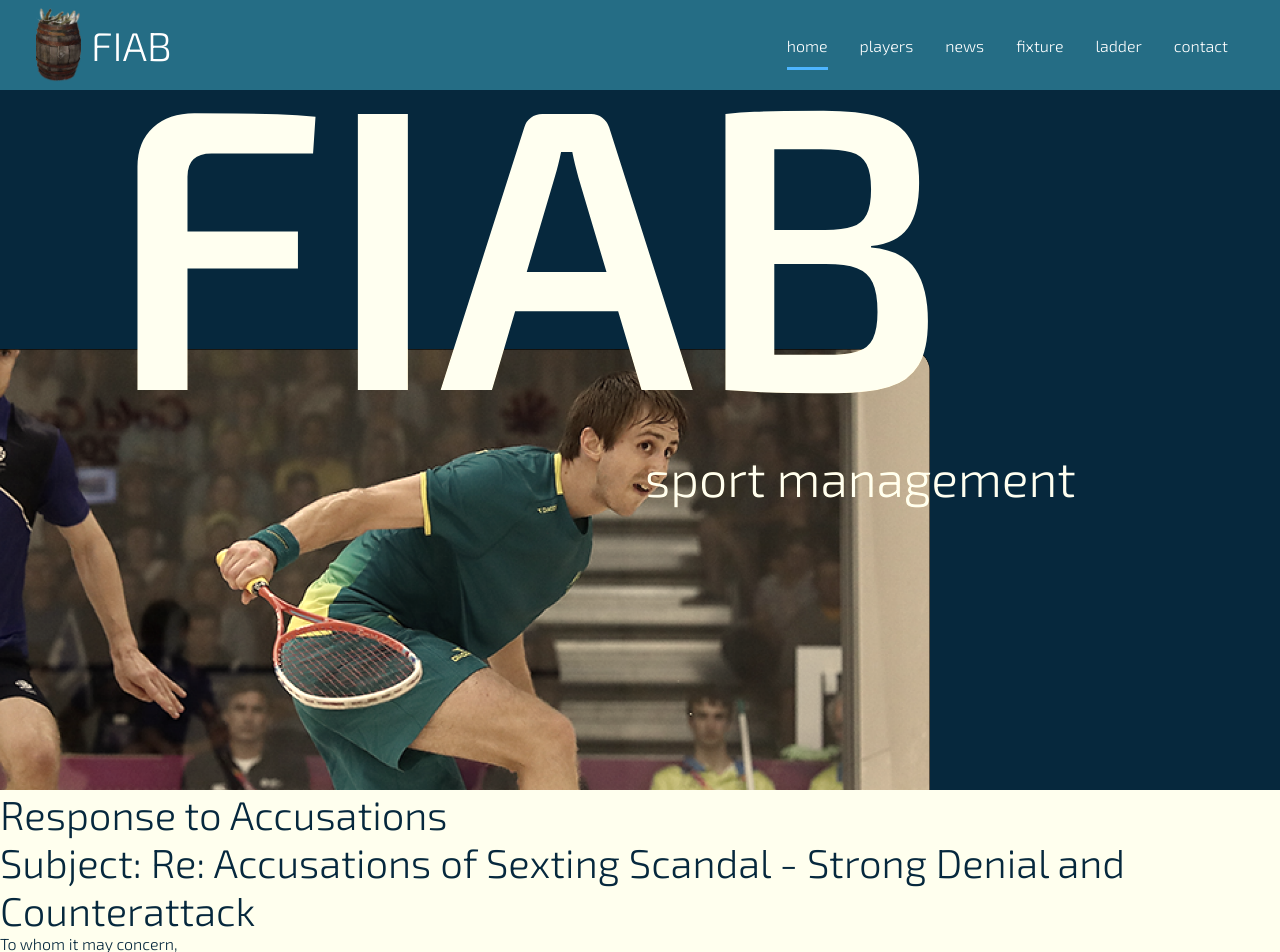
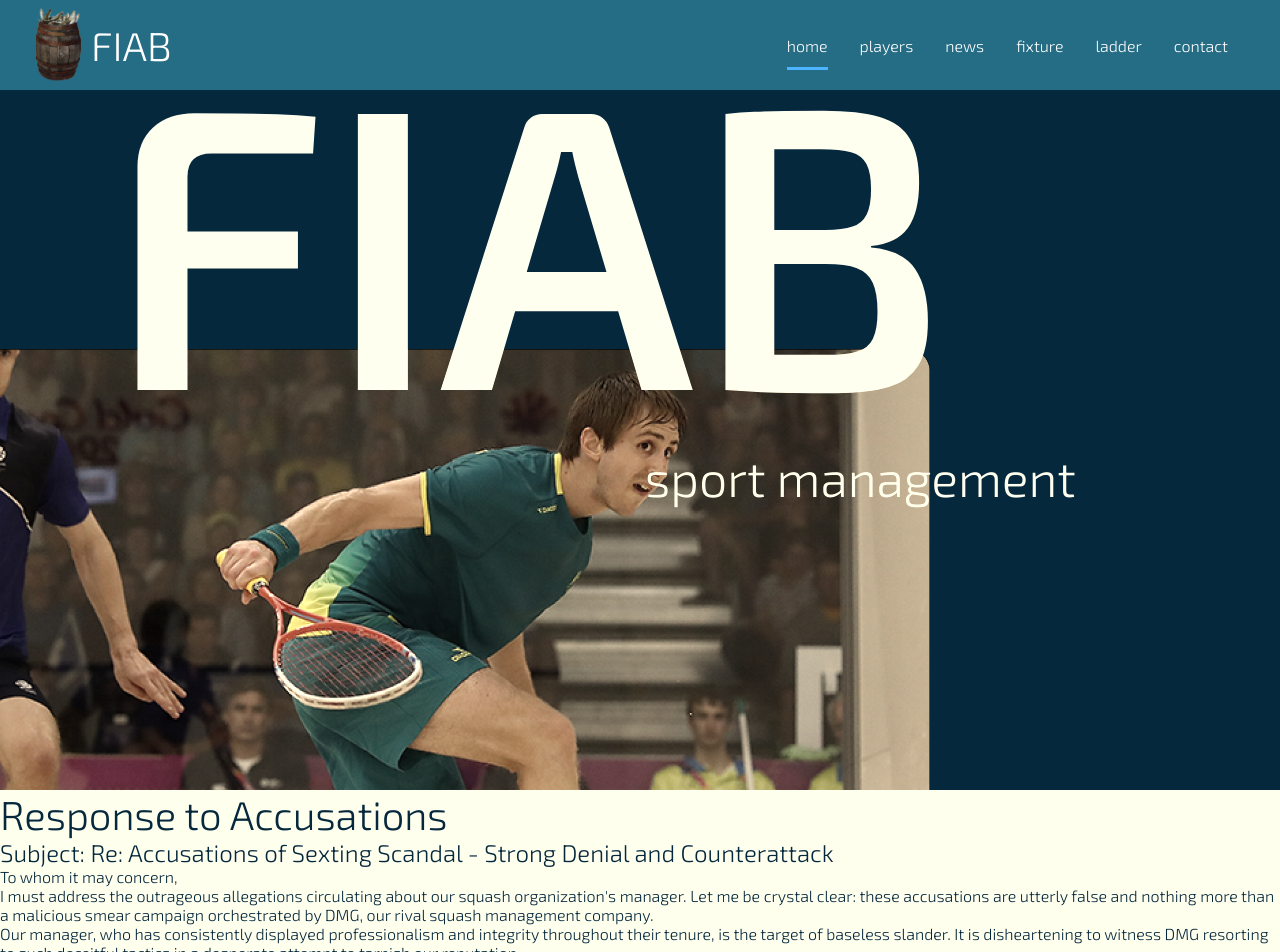
Before and after one commit to tomsshanley/fiab, a React (Create React App) app: page / in a window 1280 px wide. Shown: the top 952 px of the page. Built offline with nearby package versions, Linux system fonts and the light colour scheme.

Commit message:
Update Players.jsx

```diff
--- a/src/components/Players/Players.jsx
+++ b/src/components/Players/Players.jsx
@@ -16,7 +16,7 @@ const Players = () => {
 
 
 
-    <h1>Subject: Re: Accusations of Sexting Scandal - Strong Denial and Counterattack</h1>
+    <h2>Subject: Re: Accusations of Sexting Scandal - Strong Denial and Counterattack</h2>
 
     <p>To whom it may concern,</p>
 
```
